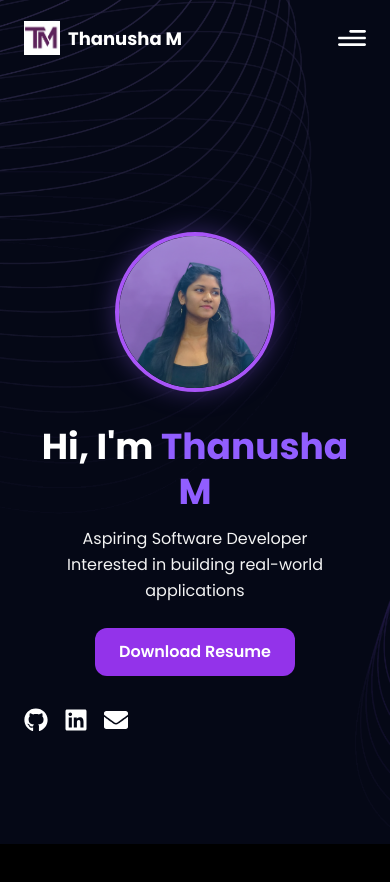
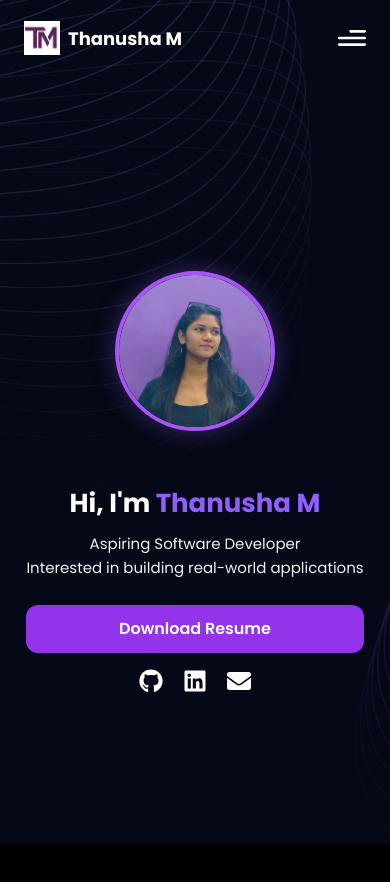
Before and after one commit to Thanushaa22/thanusha-portfolio, a React (Vite) app: page / in a window 390 px wide. Shown: the top 882 px of the page. Built offline with nearby package versions, Linux system fonts and the light colour scheme.

Commit message:
Hero mobile layout fixed

```diff
--- a/src/components/Hero.jsx
+++ b/src/components/Hero.jsx
@@ -6,78 +6,62 @@ import profile from "../assets/profile.png";
 
 const Hero = () => {
   return (
-    <section className="relative w-full h-screen mx-auto overflow-hidden">
+    <section className="relative w-full min-h-screen md:h-screen mx-auto overflow-hidden pt-24 md:pt-0">
 
       <div
         className={`absolute inset-0 top-[120px] max-w-7xl mx-auto ${styles.paddingX} flex flex-col md:flex-row items-center justify-center md:justify-between gap-10 text-center md:text-left`}
       >
 
         {/* LEFT SIDE CONTENT */}
-        <div className="flex flex-col md:flex-row items-center gap-8 md:gap-12">
+        <motion.div
+          initial={{ opacity: 0, y: 40 }}
+          animate={{ opacity: 1, y: 0 }}
+          transition={{ duration: 0.8 }}
+          className="flex flex-col md:flex-row items-center gap-8 md:gap-12"
+        >
 
-          {/* PROFILE PHOTO — FIXED SIZE */}
+          {/* PROFILE PHOTO */}
           <img
             src={profile}
             alt="Thanusha"
             className="w-40 h-40 sm:w-48 sm:h-48 md:w-72 md:h-72 rounded-full object-cover border-4 border-purple-500 shadow-[0_0_25px_rgba(145,94,255,0.35)] transition-all duration-500 hover:scale-105"
-
-
-
-
           />
 
           {/* TEXT */}
-          <div>
-            <h1 className="text-white font-bold text-[36px] sm:text-[46px] lg:text-[56px] leading-tight">
+          <div className="mt-6 md:mt-0">
+            <h1 className="text-white font-bold text-[26px] sm:text-[36px] md:text-[46px] lg:text-[56px] leading-tight">
               Hi, I'm <span className="text-[#915EFF]">Thanusha M</span>
             </h1>
 
-            <p className="mt-3 text-white-100 text-[16px] sm:text-[18px] leading-relaxed max-w-md">
+            <p className="mt-3 text-white-100 text-[15px] sm:text-[16px] leading-relaxed max-w-md mx-auto md:mx-0">
               Aspiring Software Developer <br />
               Interested in building real-world applications
             </p>
 
+            {/* BUTTON + ICONS */}
+            <div className="flex flex-col sm:flex-row items-center gap-4 mt-6">
               <a
                 href="/Thanusha_Resume.pdf"
                 download="Thanusha_M_Resume.pdf"
-              className="mt-6 inline-block bg-purple-600 hover:bg-purple-700 text-white px-6 py-3 rounded-xl font-semibold transition"
+                className="bg-purple-600 hover:bg-purple-700 text-white px-6 py-3 rounded-xl font-semibold transition w-full sm:w-auto text-center"
               >
                 Download Resume
               </a>
 
-            <div className="flex gap-4 mt-4">
-<div className="flex gap-4 mt-4">
-  <a
-    href="https://github.com/Thanushaa22"
-    target="_blank"
-    rel="noopener noreferrer"
-    className="text-white text-2xl hover:text-purple-400"
-  >
+              <div className="flex gap-5 text-2xl">
+                <a href="https://github.com/Thanushaa22" target="_blank" rel="noopener noreferrer" className="text-white hover:text-purple-400">
                   <FaGithub />
                 </a>
-
-  <a
-    href="https://www.linkedin.com/in/thanusha2233/"
-    target="_blank"
-    rel="noopener noreferrer"
-    className="text-white text-2xl hover:text-purple-400"
-  >
+                <a href="https://www.linkedin.com/in/thanusha2233/" target="_blank" rel="noopener noreferrer" className="text-white hover:text-purple-400">
                   <FaLinkedin />
                 </a>
-
-  <a
-    href="https://mail.google.com/mail/?view=cm&fs=1&to=thanushamanjunath2233@gmail.com"
-    target="_blank"
-    rel="noopener noreferrer"
-    className="text-white text-2xl hover:text-purple-400"
-  >
+                <a href="https://mail.google.com/mail/?view=cm&fs=1&to=thanushamanjunath2233@gmail.com" target="_blank" rel="noopener noreferrer" className="text-white hover:text-purple-400">
                   <FaEnvelope />
                 </a>
               </div>
-
             </div>
           </div>
-        </div>
+        </motion.div>
 
         {/* RIGHT SIDE SMALL 3D COMPUTER */}
         <div className="w-[450px] h-[400px] hidden md:block">
@@ -85,7 +69,6 @@ const Hero = () => {
         </div>
 
       </div>
-
     </section>
   );
 };
```
Lines whose indentation alone changed are shown as unchanged.
